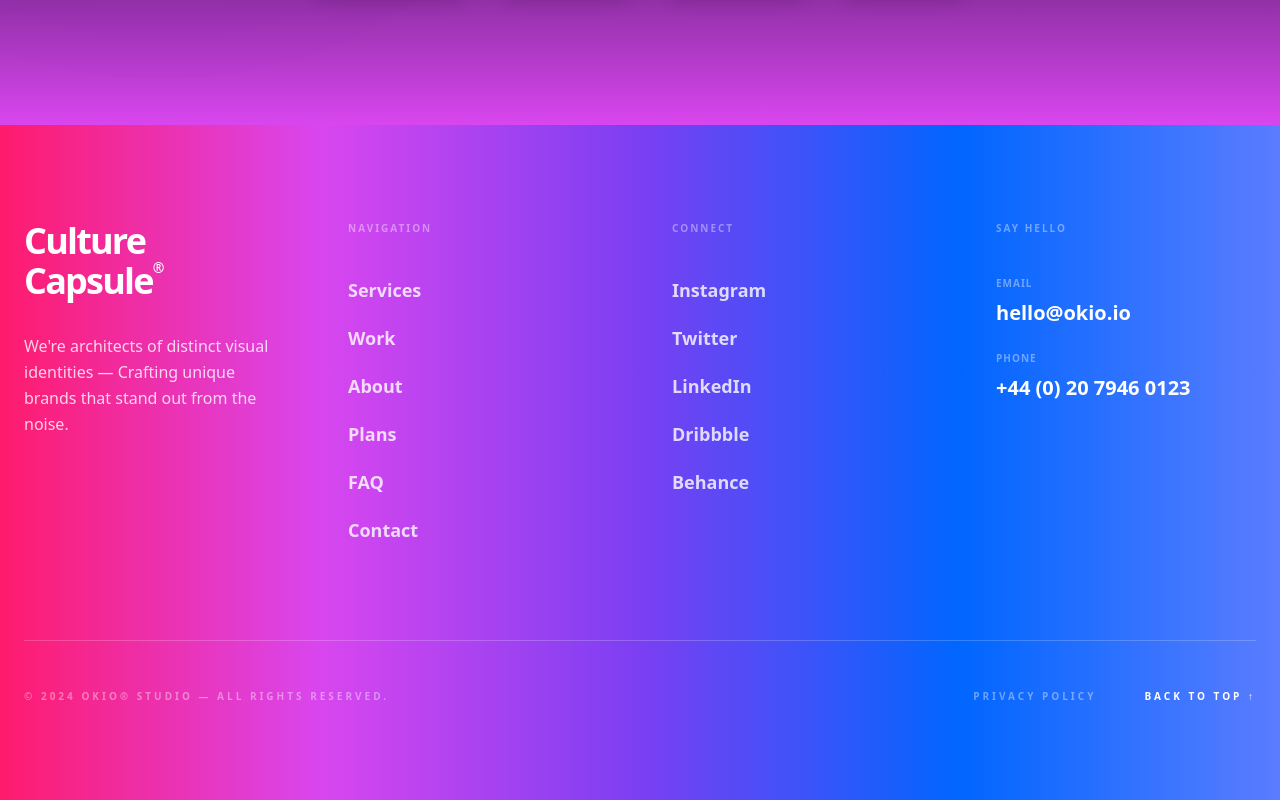
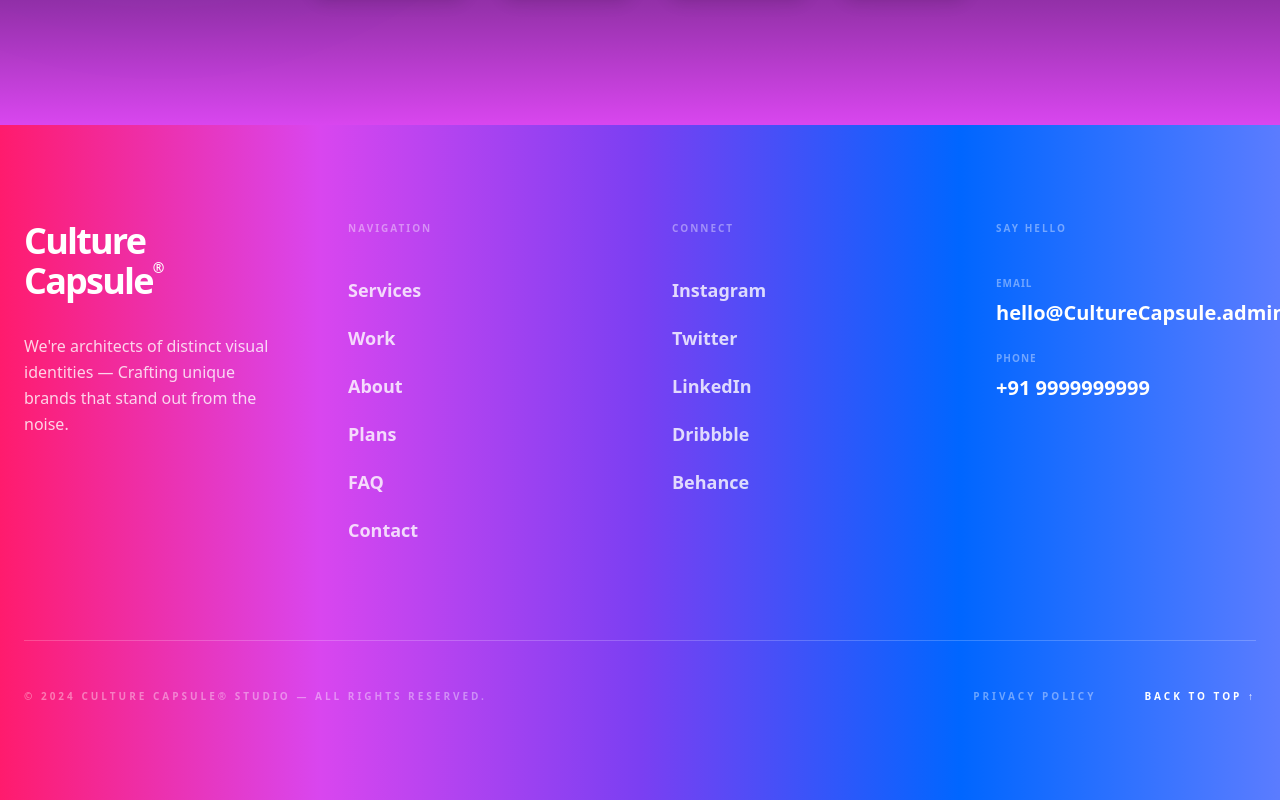
Before and after one commit to Krishna-onGit/Culture-Capsule, a Next.js app: page / in a window 1280 px wide. Shown: the part 8267-9067 px from the top of the page. Built offline with nearby package versions, Linux system fonts and the light colour scheme.

Commit message:
Update footer contact info

```diff
--- a/app/components/Footer.tsx
+++ b/app/components/Footer.tsx
@@ -79,11 +79,11 @@ const Footer = () => {
                         <div className="space-y-6">
                             <div>
                                 <p className="text-white/40 text-[10px] uppercase font-bold tracking-widest mb-2">Email</p>
-                                <p className="text-xl font-bold">hello@okio.io</p>
+                                <p className="text-xl font-bold">hello@CultureCapsule.admin</p>
                             </div>
                             <div>
                                 <p className="text-white/40 text-[10px] uppercase font-bold tracking-widest mb-2">Phone</p>
-                                <p className="text-xl font-bold">+44 (0) 20 7946 0123</p>
+                                <p className="text-xl font-bold">+91 9999999999</p>
                             </div>
                         </div>
                     </motion.div>
@@ -95,7 +95,7 @@ const Footer = () => {
                         whileInView={{ opacity: 1 }}
                         className="text-white/40 text-[10px] font-bold uppercase tracking-[0.3em]"
                     >
-                        © 2024 OKIO® STUDIO — ALL RIGHTS RESERVED.
+                        © 2024 CULTURE CAPSULE® STUDIO — ALL RIGHTS RESERVED.
                     </motion.p>
                     <div className="flex gap-12">
                         <Link href="#" className="text-white/40 hover:text-white text-[10px] font-bold uppercase tracking-[0.3em] transition-colors">Privacy Policy</Link>
```
